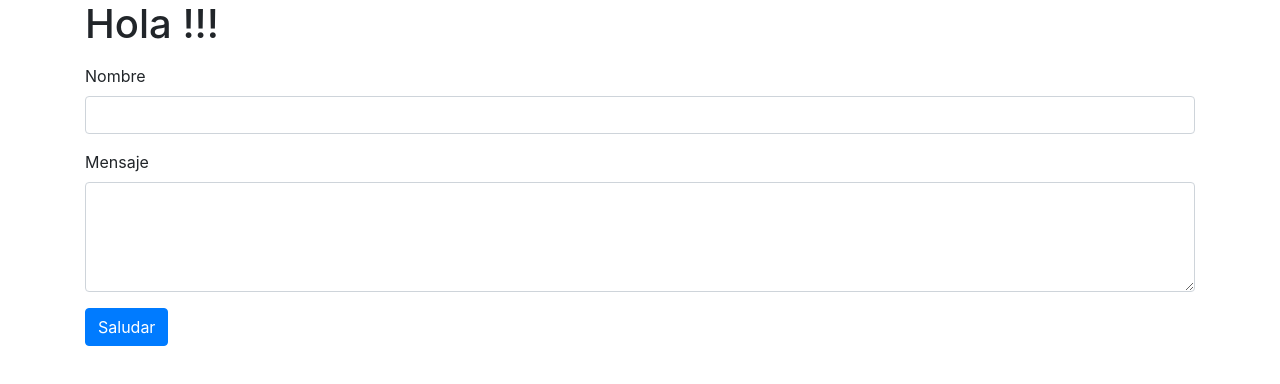
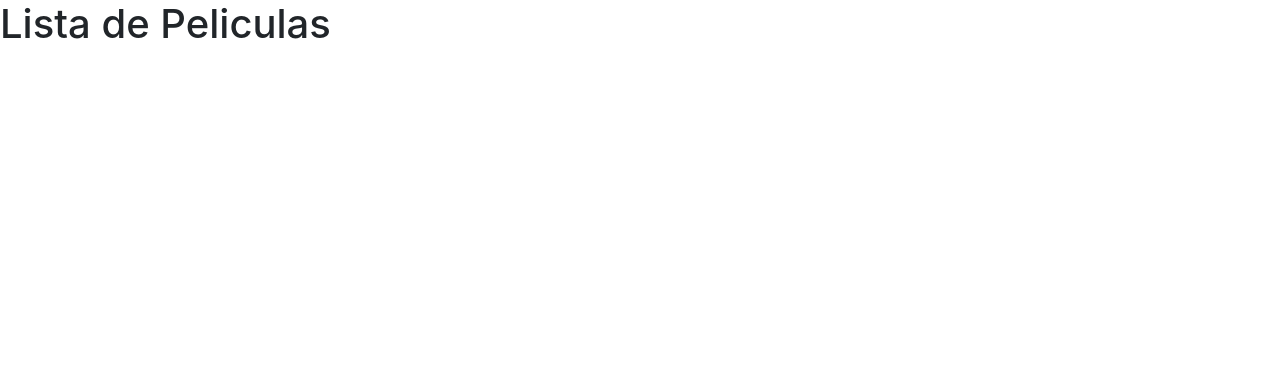
Before and after one commit to helmut1996/ejemplo-react, a React (Create React App) app: page /Pelicula in a window 1280 px wide. Shown: the top 384 px of the page. Built offline with nearby package versions, Linux system fonts and the light colour scheme.

Commit message:
Agregando las Rutas con React-Router-Dom

```diff
--- a/package.json
+++ b/package.json
@@ -5,6 +5,7 @@
   "dependencies": {
     "react": "^16.4.1",
     "react-dom": "^16.4.1",
+    "react-router-dom": "^4.3.1",
     "react-scripts": "1.1.4"
   },
   "scripts": {
--- a/src/App.js
+++ b/src/App.js
@@ -1,26 +1,21 @@
 import React, { Component } from "react";
-import { MensajeSaludo } from "./MensajeSaludo"
-import { FormSaludo } from "./FormSaludo";
+import  { BrowserRouter as Router, Switch } from "react-router-dom";
+import Route from "react-router-dom/Route";
+import {Saludo} from "./Saludo";
+import {Pelicula} from "./Pelicula";
+import {PaginaNoExiste} from "./PaginaNoExiste";
 
 export class App extends Component {
-  state={
-    nombre:this.props.nombre,
-    mensaje:this.props.mensaje
-  };
+  render() {
+    return (
+      <Router>
+        <Switch>
 
-Saludoncion
-mansajeNuevoSaludo = datos =>{
-  this.setState(datos);
-}
-  render() {
-    const { nombre,mensaje } = this.state;
-    return (
-    <div className="container">
-
-
-      <MensajeSaludo nombre ={nombre} mensaje={mensaje}/>
-      <FormSaludo alObtenerNuevoSaludo={this.mansajeNuevoSaludo}/>
-    </div>
+        <Route path="/" component={Saludo} exact/>
+        <Route path ="/Pelicula" component={Pelicula}/>
+        <Route component={PaginaNoExiste}/>
+        </Switch>
+      </Router>
     );
   }
 }
--- /dev/null
+++ b/src/PaginaNoExiste.js
@@ -0,0 +1,13 @@
+import React, { Component } from 'react';
+export class PaginaNoExiste  extends Component {
+
+    render() {
+        return (
+            <div>
+                <h1>Ruta no Existe!!!</h1>
+            </div>
+          );
+    }
+}
+
+export default PaginaNoExiste ;
--- /dev/null
+++ b/src/Pelicula.js
@@ -0,0 +1,13 @@
+import React, { Component } from 'react';
+export class Pelicula extends Component {
+
+    render() {
+        return (
+            <div>
+                <h1>Lista de Peliculas</h1>
+            </div>
+        );
+    }
+}
+
+export default Pelicula;
--- /dev/null
+++ b/src/Saludo/index.js
@@ -0,0 +1,28 @@
+import React, { Component } from "react";
+import { MensajeSaludo } from "./MensajeSaludo"
+import { FormSaludo } from "./FormSaludo";
+
+export class Saludo extends Component {
+  state={
+    nombre:this.props.nombre,
+    mensaje:this.props.mensaje
+  };
+
+mansajeNuevoSaludo = datos =>{
+  this.setState(datos);
+}
+  render() {
+    const { nombre,mensaje } = this.state;
+    return (
+    <div className="container">
+
+
+      <MensajeSaludo nombre ={nombre} mensaje={mensaje}/>
+      <FormSaludo alObtenerNuevoSaludo={this.mansajeNuevoSaludo}/>
+    </div>
+    );
+  }
+}
+
+
+export default Saludo;
```
Also changed, not shown: src/Saludo/FormSaludo.js (renamed from src/FormSaludo.js), src/Saludo/MensajeSaludo.js (renamed from src/MensajeSaludo.js), 1 other file (tests, documents, lock files or other folders).
